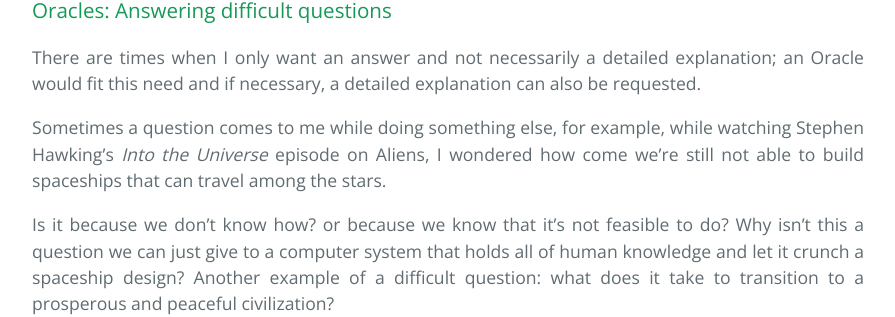
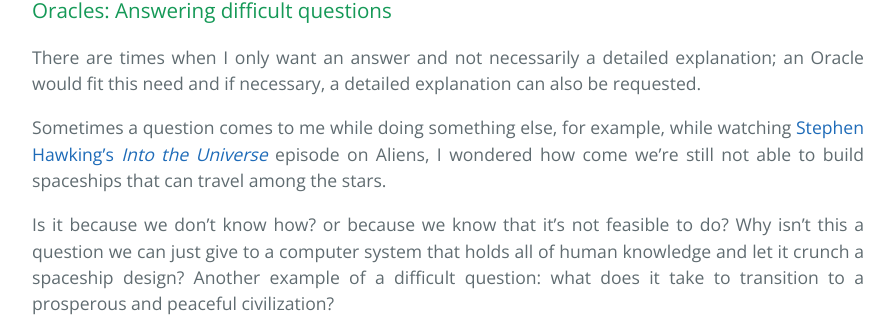
Before and after one commit to pgpbpadilla/pgpbpadilla.github.io, a Jekyll site: the page built from _posts/2022-07-16-network-of-knowledge.liquid.md, in a window 1280 px wide and 1400 px high, scrolled down 3512 px. Shown: the part 145-462 px from the top of the window, without its empty margins (192-1087 px from the left). Built offline with Jekyll 4.4.1, drawn with Linux system fonts in a browser that asks for light colours; comment, search, counter and statistics services are not loaded; part of the change alters nothing that is shown; some of the changed text lies outside the part shown.

```diff
--- a/_posts/2022-07-16-network-of-knowledge.liquid.md
+++ b/_posts/2022-07-16-network-of-knowledge.liquid.md
@@ -172,9 +172,9 @@ not necessarily a detailed explanation; an Oracle would fit this need and if nec
 a detailed explanation can also be requested.
 
 Sometimes a question comes to me while doing something else, for example,
-while watching Stephen Hawking's _Into the Universe_ episode on Aliens, I
-wondered how come we're still not able to build spaceships that can travel among the
-stars.
+while watching [Stephen Hawking's _Into the Universe_](#into-the-universe) episode on
+Aliens, I wondered how come we're still not able to build spaceships that can travel
+among the stars.
 
 Is it because we don't know how? or because we know that it's not feasible to do?
 Why isn't this a question we can just give to a computer system that holds all of human
@@ -231,8 +231,7 @@ One more aspect is the quality of the content. There are no quality controls for
 entire internet, the quality of content varies wildly depending on the source site.
 
 
-## Related
-
+## <a name="related">Related links</a>
 
 1. <a name="paul-halmos"
     href="https://en.wikipedia.org/wiki/Paul_Halmos">Paul Halmos (Wikipedia)</a>
@@ -248,3 +247,6 @@ entire internet, the quality of content varies wildly depending on the source si
 6. <a name="def-limit"
     href="https://en.wikipedia.org/wiki/Limit_of_a_function#(%CE%B5,_%CE%B4)-definition_of_limit">
    (Epsilon, Delta)-definition of limit
+7. <a name="into-the-universe"
+    href="https://www.imdb.com/title/tt1655078">Into the Universe with Stephen Hawking
+   at IMDb</a>
```
